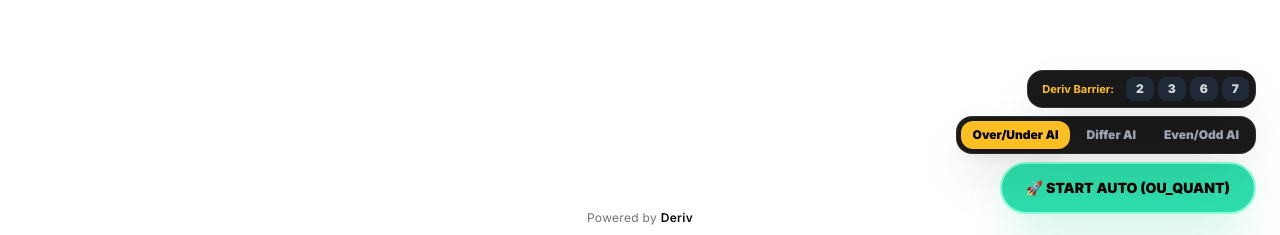
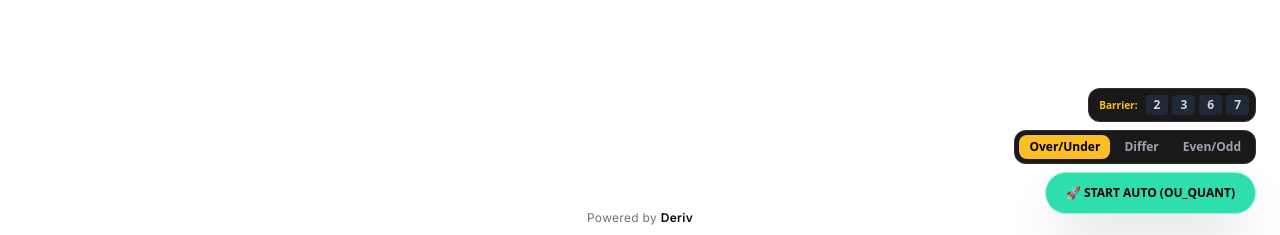
Before and after one commit to Pnynoey/digitx, a Next.js app: page / in a window 1280 px wide. Shown: the part 562-797 px from the top of the page. Built offline with nearby package versions, Linux system fonts and the light colour scheme; no server answers.

Commit message:
Update live-digits.tsx

```diff
--- a/components/live-digits.tsx
+++ b/components/live-digits.tsx
@@ -1,18 +1,67 @@
 'use client';
 
 /**
- * Deriv App Builder - Synchronized Quant Auto Bot Component
- * Fully reactive to Deriv Native UI Controls & Zero-Hydration-Crash Architecture.
+ * Deriv App Builder - Safe Quant Bot with Error Boundary Protection
  */
 
-import { useEffect, useState, useRef } from 'react';
+import React, { useEffect, useState, useRef } from 'react';
 import { useDigitsTrading } from '../hooks/use-digits-trading';
 import { useDerivWSContext } from '@/components/custom/deriv-ws-provider';
 import { useLogoSrc } from '@/components/custom/logo-src-provider';
 import { DigitsView } from './digits-view';
 import type { DigitsAppConfig } from '../lib/app-config';
 
-export function LiveDigits({
+// 🛡️ CLASS ERROR BOUNDARY (ป้องกัน React Crash 100%)
+class BotErrorBoundary extends React.Component<{ children: React.ReactNode }, { hasError: boolean }> {
+  constructor(props: { children: React.ReactNode }) {
+    super(props);
+    this.state = { hasError: false };
+  }
+
+  static getDerivedStateFromError() {
+    return { hasError: true };
+  }
+
+  componentDidCatch(error: any, errorInfo: any) {
+    console.error('Bot Error Intercepted:', error, errorInfo);
+  }
+
+  render() {
+    if (this.state.hasError) {
+      return (
+        <div className="fixed bottom-4 right-4 z-50 bg-red-900/90 text-white text-xs px-3 py-2 rounded-lg border border-red-500">
+          ⚠️ Bot Component Reset Required
+          <button
+            onClick={() => this.setState({ hasError: false })}
+            className="ml-2 underline font-bold"
+          >
+            Reload Bot
+          </button>
+        </div>
+      );
+    }
+    return this.props.children;
+  }
+}
+
+export function LiveDigits(props: {
+  appConfig?: DigitsAppConfig;
+  editMode?: boolean;
+  onSelect?: (key: string) => void;
+  selectedKey?: string | null;
+  rearrangeMode?: boolean;
+  onReorder?: (order: DigitsAppConfig['order']) => void;
+  logoSrc?: string;
+  appName?: string;
+}) {
+  return (
+    <BotErrorBoundary>
+      <LiveDigitsInner {...props} />
+    </BotErrorBoundary>
+  );
+}
+
+function LiveDigitsInner({
   appConfig,
   editMode,
   onSelect,
@@ -44,207 +93,180 @@ export function LiveDigits({
     onAuthWSFailed: logout,
   });
 
-  // Safe Mount Check (ป้องกัน Hydration Error บน Next.js)
-  const [mounted, setMounted] = useState(false);
-  useEffect(() => {
-    setMounted(true);
-  }, []);
-
-  // ------------------------------------------------------------------
-  // 🚀 AUTOMATED QUANT ENGINE STATES
-  // ------------------------------------------------------------------
+  const [isClient, setIsClient] = useState(false);
   const [isAuto, setIsAuto] = useState<boolean>(false);
   const [botStrategy, setBotStrategy] = useState<'OU_QUANT' | 'DIFF_CLUSTER' | 'EVEN_ODD'>('OU_QUANT');
   const [isTradingLock, setIsTradingLock] = useState<boolean>(false);
-  const [lastLog, setLastLog] = useState<string>('พร้อมเชื่อมต่อกับ Deriv UI...');
+  const [statusLog, setStatusLog] = useState<string>('พร้อมใช้งาน');
 
   const tickHistoryRef = useRef<number[]>([]);
 
-  // 1. ซิงค์ค่า Barrier กับปุ่ม Deriv Native UI
-  const syncBarrierWithDeriv = (barrierDigit: number) => {
-    if (trading.setSelectedDigit) {
-      trading.setSelectedDigit(barrierDigit); // แมตช์เลขบนปุ่มหน้าจอ Deriv ทันที
+  useEffect(() => {
+    setIsClient(true);
+  }, []);
+
+  // 1. ซิงค์ค่า Barrier กับระบบ Deriv
+  const syncBarrier = (digit: number) => {
+    try {
+      if (trading?.setSelectedDigit) {
+        trading.setSelectedDigit(digit);
+      }
+    } catch (e) {
+      console.warn('Sync Barrier error:', e);
     }
   };
 
-  // 2. WebSocket Engine สแกน Ticks
+  // 2. Loop หลักในการรันบอท
   useEffect(() => {
-    if (!mounted) return;
+    if (!isClient || !isAuto || isTradingLock || trading?.isBuying) return;
 
-    if (trading.lastDigit !== undefined && trading.lastDigit !== null) {
+    if (trading?.lastDigit !== undefined && trading?.lastDigit !== null) {
       const history = tickHistoryRef.current;
       history.push(trading.lastDigit);
       if (history.length > 15) history.shift();
 
-      if (isAuto && !isTradingLock && !trading.isBuying && history.length >= 5) {
+      if (history.length >= 5) {
         const sample = history.slice(-5);
         const lastDigit = sample[sample.length - 1];
 
-        // 🧠 STRATEGY 1: OVER / UNDER
+        // OVER / UNDER
         if (botStrategy === 'OU_QUANT') {
-          const lowDigitsCount = sample.filter(d => d <= 3).length;
-          const highDigitsCount = sample.filter(d => d >= 6).length;
+          const lowCount = sample.filter(d => d <= 3).length;
+          const highCount = sample.filter(d => d >= 6).length;
 
-          // ถ้าเข้าโซนยิง OVER (สุ่มยิง Over 2 - แมตช์ปุ่ม)
-          if (lowDigitsCount >= 3 && lastDigit >= 2) {
-            executeSynchronizedTrade('DIGITOVER', 2, 'OVER_UNDER', '🔥 ยิง OVER 2 (Low Cluster Exhaustion)');
-          }
-          // ถ้าเข้าโซนยิง UNDER (สุ่มยิง Under 7 - แมตช์ปุ่ม)
-          else if (highDigitsCount >= 3 && lastDigit <= 7) {
-            executeSynchronizedTrade('DIGITUNDER', 7, 'OVER_UNDER', '⚡ ยิง UNDER 7 (High Cluster Exhaustion)');
+          if (lowCount >= 3 && lastDigit >= 2) {
+            executeTrade('DIGITOVER', 2, 'OVER_UNDER', '🔥 OVER 2 Signal');
+          } else if (highCount >= 3 && lastDigit <= 7) {
+            executeTrade('DIGITUNDER', 7, 'OVER_UNDER', '⚡ UNDER 7 Signal');
           }
         }
-
-        // 🧠 STRATEGY 2: DIFFER CLUSTER
+        // DIFFER
         else if (botStrategy === 'DIFF_CLUSTER' && history.length >= 4) {
           const len = history.length;
-          const d1 = history[len - 1];
-          const d2 = history[len - 2];
-          const d3 = history[len - 3];
-
-          if (d3 === d2 && d1 !== d2) {
-            executeSynchronizedTrade('DIGITDIFF', d2, 'MATCHES_DIFF', `🎯 ยิง DIFFER ห้ามออกเลข ${d2}`);
+          if (history[len - 3] === history[len - 2] && history[len - 1] !== history[len - 2]) {
+            executeTrade('DIGITDIFF', history[len - 2], 'MATCHES_DIFF', `🎯 DIFFER ${history[len - 2]} Signal`);
           }
         }
-
-        // 🧠 STRATEGY 3: EVEN / ODD
+        // EVEN / ODD
         else if (botStrategy === 'EVEN_ODD' && history.length >= 6) {
           const sample6 = history.slice(-6);
           const evenCount = sample6.filter(d => d % 2 === 0).length;
-          const oddCount = 6 - evenCount;
-
           if (evenCount >= 4) {
-            executeSynchronizedTrade('DIGITODD', 0, 'EVEN_ODD', '⚖️ สวนยิง ODD');
-          } else if (oddCount >= 4) {
-            executeSynchronizedTrade('DIGITEVEN', 0, 'EVEN_ODD', '⚖️ สวนยิง EVEN');
+            executeTrade('DIGITODD', 0, 'EVEN_ODD', '⚖️ ODD Signal');
+          } else if ((6 - evenCount) >= 4) {
+            executeTrade('DIGITEVEN', 0, 'EVEN_ODD', '⚖️ EVEN Signal');
           }
         }
       }
     }
-  }, [trading.lastDigit, isAuto, isTradingLock, trading.isBuying, botStrategy, mounted]);
+  }, [trading?.lastDigit, isAuto, isTradingLock, trading?.isBuying, botStrategy, isClient]);
 
-  // 3. ฟังก์ชันสั่งซื้อแบบ Dynamic Mapping (ซิงค์กับ State หลัก)
-  const executeSynchronizedTrade = (
-    tradeType: string,
-    barrierDigit: number,
-    contractMode: string,
-    logMessage: string
-  ) => {
+  const executeTrade = (tradeType: string, barrier: number, contractMode: string, msg: string) => {
     setIsTradingLock(true);
-    setLastLog(logMessage);
+    setStatusLog(msg);
 
     try {
-      // ซิงค์ปุ่ม Deriv UI
-      syncBarrierWithDeriv(barrierDigit);
+      syncBarrier(barrier);
+      if (trading?.setTradeType) (trading.setTradeType as any)(tradeType);
+      if (trading?.setContractMode) (trading.setContractMode as any)(contractMode);
 
-      if (trading.setTradeType) (trading.setTradeType as any)(tradeType);
-      if (trading.setContractMode) (trading.setContractMode as any)(contractMode);
+      setTimeout(() => {
+        if (trading?.buyContract) {
+          trading.buyContract();
+        }
+      }, 300);
     } catch (err) {
-      console.warn('UI Syncing Notice:', err);
+      console.error('Execution Error:', err);
     }
-
-    // ยิงคำสั่งซื้อผ่าน Hook Native
-    setTimeout(() => {
-      trading.buyContract();
-    }, 350);
   };
 
-  // ปลดล็อกระบบหลังจบสัญญา
   useEffect(() => {
-    if (trading.buyResult || trading.buyError) {
+    if (trading?.buyResult || trading?.buyError) {
       const timer = setTimeout(() => {
-        trading.clearBuyResult();
+        if (trading?.clearBuyResult) trading.clearBuyResult();
         setIsTradingLock(false);
       }, 2000);
       return () => clearTimeout(timer);
     }
-  }, [trading.buyResult, trading.buyError]);
+  }, [trading?.buyResult, trading?.buyError]);
 
   return (
     <div className="relative">
-      {/* 🟢 QUANT BOT CONTROL PANEL */}
-      {mounted && !editMode && (
-        <div className="fixed bottom-6 right-6 z-50 flex flex-col items-end gap-2">
-          {/* Status Indicator Bar */}
+      {/* 🟢 CONTROLS FLOAT */}
+      {isClient && !editMode && (
+        <div className="fixed bottom-6 right-6 z-50 flex flex-col items-end gap-2 font-sans">
           {isAuto && (
-            <div className="bg-black/90 text-emerald-400 text-xs font-mono px-3.5 py-2 rounded-xl border border-emerald-500/40 backdrop-blur-md shadow-2xl flex items-center gap-2 max-w-[320px]">
-              <span className="w-2.5 h-2.5 rounded-full bg-emerald-400 animate-ping" />
-              <span className="truncate">{lastLog}</span>
+            <div className="bg-black/90 text-emerald-400 text-xs px-3 py-1.5 rounded-xl border border-emerald-500/40 backdrop-blur-md shadow-2xl flex items-center gap-2">
+              <span className="w-2 h-2 rounded-full bg-emerald-400 animate-ping" />
+              <span>{statusLog}</span>
             </div>
           )}
 
-          {/* Quick Barrier Manual Matcher */}
-          <div className="flex bg-black/90 p-1.5 rounded-2xl border border-white/10 backdrop-blur-md shadow-2xl gap-1 items-center">
-            <span className="text-[11px] text-amber-400 font-bold px-2">Deriv Barrier:</span>
-            {[2, 3, 6, 7].map((digit) => (
+          {/* Sync Barrier Test Buttons */}
+          <div className="flex bg-black/90 p-1.5 rounded-xl border border-white/10 backdrop-blur-md gap-1 items-center">
+            <span className="text-[10px] text-amber-400 font-bold px-1">Barrier:</span>
+            {[2, 3, 6, 7].map((num) => (
               <button
-                key={digit}
+                key={num}
                 type="button"
-                onClick={() => syncBarrierWithDeriv(digit)}
-                className={`px-2.5 py-1 rounded-lg text-xs font-black transition-all ${
-                  trading.selectedDigit === digit
-                    ? 'bg-amber-400 text-black shadow-md scale-105'
-                    : 'bg-gray-800 text-gray-300 hover:text-white'
+                onClick={() => syncBarrier(num)}
+                className={`px-2 py-0.5 rounded text-xs font-bold ${
+                  trading?.selectedDigit === num
+                    ? 'bg-amber-400 text-black'
+                    : 'bg-gray-800 text-gray-300'
                 }`}
               >
-                {digit}
+                {num}
               </button>
             ))}
           </div>
 
-          {/* Bot Strategy Selector */}
-          <div className="flex bg-black/90 p-1 rounded-2xl border border-white/10 backdrop-blur-md shadow-2xl gap-1">
+          {/* Strategy Select */}
+          <div className="flex bg-black/90 p-1 rounded-xl border border-white/10 backdrop-blur-md gap-1">
             <button
               type="button"
               onClick={() => setBotStrategy('OU_QUANT')}
-              className={`px-3 py-1.5 rounded-xl text-xs font-black transition-all ${
-                botStrategy === 'OU_QUANT'
-                  ? 'bg-amber-400 text-black shadow-lg'
-                  : 'text-gray-400 hover:text-white'
+              className={`px-2.5 py-1 rounded-lg text-xs font-bold ${
+                botStrategy === 'OU_QUANT' ? 'bg-amber-400 text-black' : 'text-gray-400'
               }`}
             >
-              Over/Under AI
+              Over/Under
             </button>
             <button
               type="button"
               onClick={() => setBotStrategy('DIFF_CLUSTER')}
-              className={`px-3 py-1.5 rounded-xl text-xs font-black transition-all ${
-                botStrategy === 'DIFF_CLUSTER'
-                  ? 'bg-cyan-400 text-black shadow-lg'
-                  : 'text-gray-400 hover:text-white'
+              className={`px-2.5 py-1 rounded-lg text-xs font-bold ${
+                botStrategy === 'DIFF_CLUSTER' ? 'bg-cyan-400 text-black' : 'text-gray-400'
               }`}
             >
-              Differ AI
+              Differ
             </button>
             <button
               type="button"
               onClick={() => setBotStrategy('EVEN_ODD')}
-              className={`px-3 py-1.5 rounded-xl text-xs font-black transition-all ${
-                botStrategy === 'EVEN_ODD'
-                  ? 'bg-purple-400 text-black shadow-lg'
-                  : 'text-gray-400 hover:text-white'
+              className={`px-2.5 py-1 rounded-lg text-xs font-bold ${
+                botStrategy === 'EVEN_ODD' ? 'bg-purple-400 text-black' : 'text-gray-400'
               }`}
             >
-              Even/Odd AI
+              Even/Odd
             </button>
           </div>
 
-          {/* Main Bot Action Switch */}
+          {/* Start/Stop Button */}
           <button
             type="button"
             onClick={() => setIsAuto(!isAuto)}
-            className={`px-6 py-3.5 rounded-full font-black text-sm shadow-2xl transition-all border-2 active:scale-95 ${
+            className={`px-5 py-3 rounded-full font-black text-xs shadow-2xl transition-all border ${
               isAuto
-                ? 'bg-red-500 hover:bg-red-600 text-white border-red-300 animate-pulse shadow-red-500/50'
-                : 'bg-emerald-400 hover:bg-emerald-500 text-black border-emerald-200 shadow-emerald-500/30'
+                ? 'bg-red-500 text-white border-red-300 animate-pulse'
+                : 'bg-emerald-400 text-black border-emerald-200'
             }`}
           >
-            {isAuto ? '⏹️ STOP AUTOMATION' : `🚀 START AUTO (${botStrategy})`}
+            {isAuto ? '⏹️ STOP AUTO' : `🚀 START AUTO (${botStrategy})`}
           </button>
         </div>
       )}
 
-      {/* Deriv Core Layout */}
       <DigitsView
         authState={authState}
         accounts={accounts}
```
